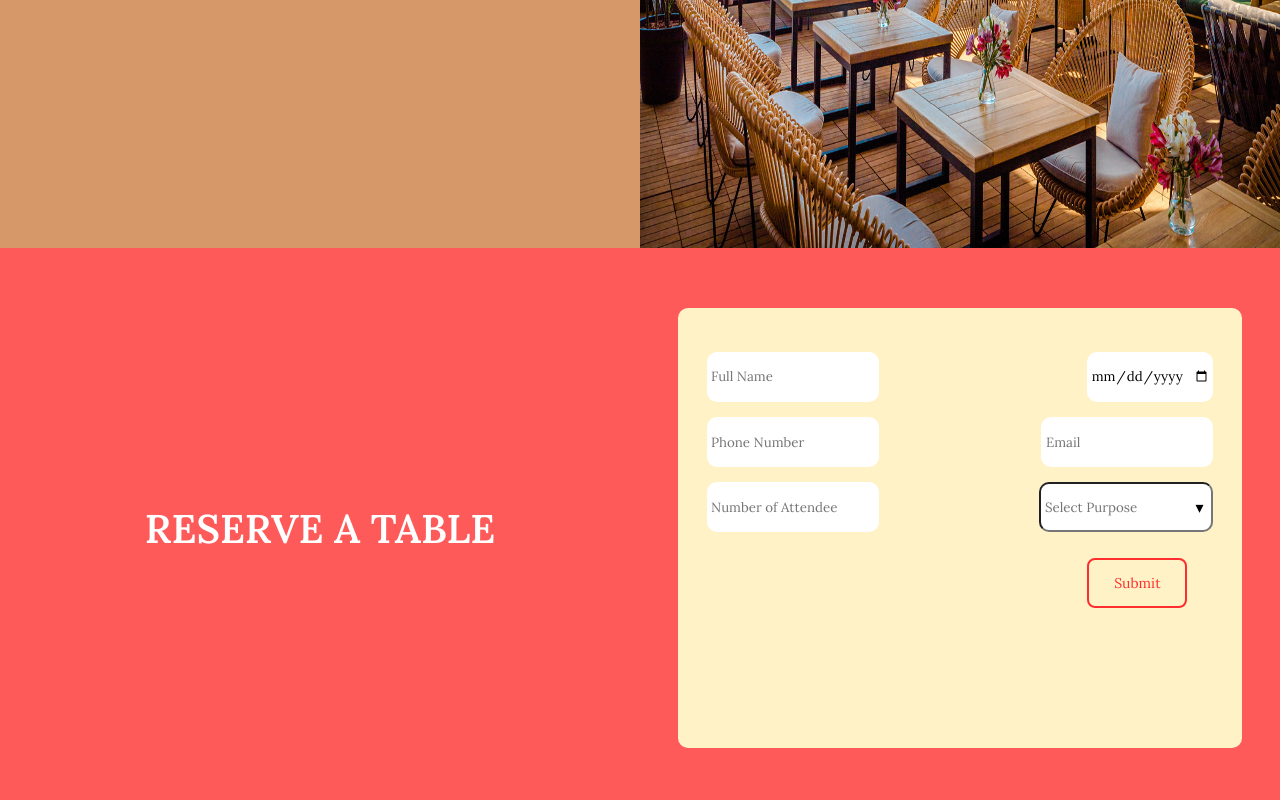
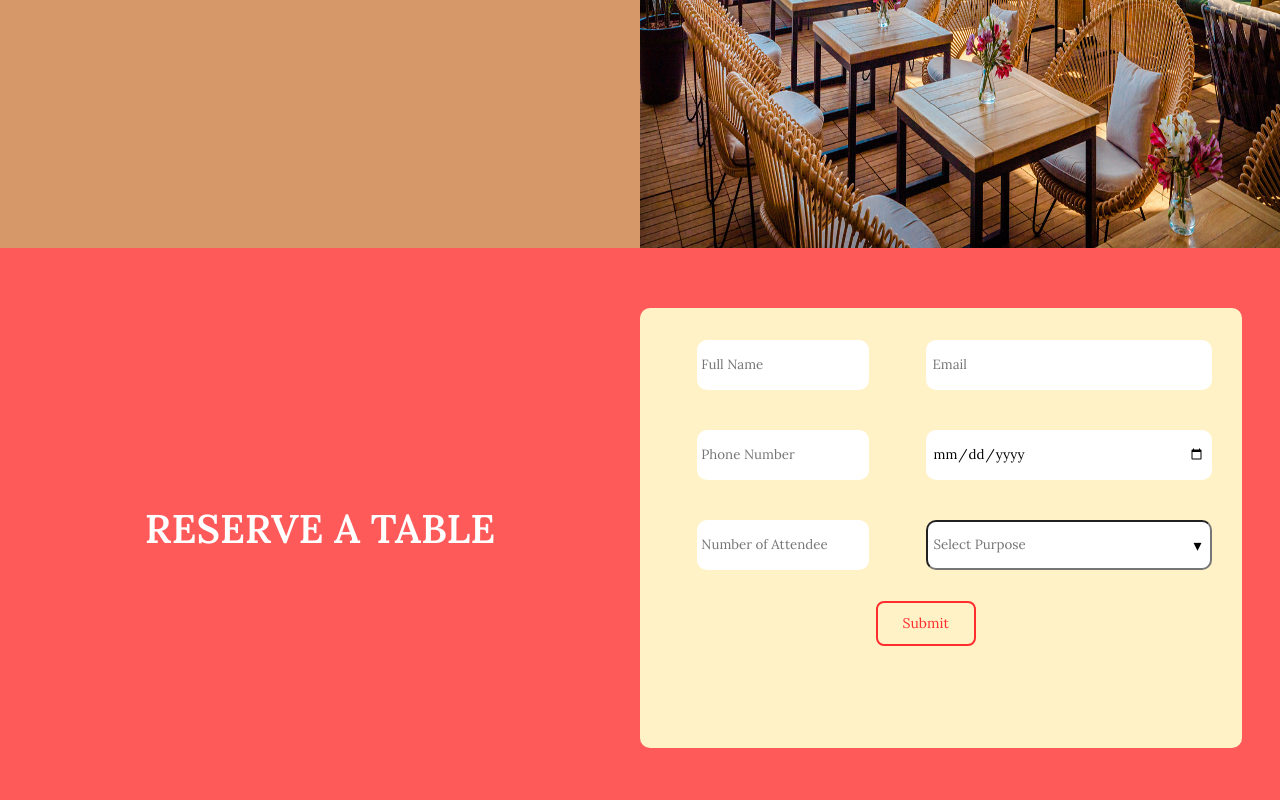
Before and after one commit to Motungeorge6/The-Lounge, a React (Create React App) app: page / in a window 1280 px wide. Shown: the part 1680-2480 px from the top of the page. Built offline with nearby package versions, Linux system fonts and the light colour scheme.

Commit message:
updated the book a table

```diff
--- a/src/components/Reserve/Reserve.jsx
+++ b/src/components/Reserve/Reserve.jsx
@@ -42,34 +42,71 @@ const FormContainer = styled.div`
   justify-content: center;
   align-items: center;
   width: 50%;
-  padding: 0 3%;
-  height: 100vh;
+  padding: 0 3% 0 0;
+  height: 100;
 `;
 
 const FormInner = styled.div`
-  display: flex;
   align-items: center;
   background-color: #fff2c7;
   width: 100%;
-  padding: 5%;
+  padding:5% 5% 0 0;
   border-radius: 10px;
-  flex-direction: column;
+  flex-direction: row;
   height: 55vh;
 `;
 
-const FormRow = styled.div`
+const LeftForm = styled.div`
   display: flex;
+  flex-direction: column;
   width: 100%;
   gap: 10px;
-  margin-top: 3%;
+  margin-top: 1px;
+  margin
   justify-content: space-between;
   align-items: center;
 `;
+const RightForm = styled.div`
+  display: flex;
+  flex-direction: column;
+  width: 100%;
+  gap: 10px;
+  margin-top: 1px;
+  justify-content: space-between;
+  align-items: left:
+`;
 
 const FormRowItems = styled.div`
-
+margin-bottom: 20px;
+`
+const Tform = styled.div`
+display:flex;
 `
 
+const ErrorMessage = styled.div`
+color:red;
+height :10px;
+font-size:15px;
+`
+const SubmitCont = styled.div`
+display:flex;
+justify-content: center;
+align-items:center;
+width:100%
+`
+const SubmitButton = styled.button`
+  font-size: 14px;
+  line-height: 18px;
+  font-style: normal;
+  font-weight: 500px;
+  border: 2px solid #ff2e2e;
+  border-radius: 8px;
+  width: 100px;
+  height: 45px;
+  color: #ff2e2e;
+  margin-top:1px;
+  background-color: #fff2c7;
+`;
 const Input = styled.input`
   border: 1px solid transparent;
   width: 100%;
@@ -117,20 +154,7 @@ const DropdownIcon = styled.div`
   cursor: pointer;
 `;
 
-const SubmitButton = styled.button`
-  font-size: 14px;
-  line-height: 18px;
-  font-style: normal;
-  font-weight: 500px;
-  border: 2px solid #ff2e2e;
-  border-radius: 8px;
-  width: 100px;
-  height: 50px;
-  color: #ff2e2e;
-  margin-top: 5%;
-  margin-left: 70%;
-  background-color: #fff2c7;
-`;
+
 
 const Reserve = () => {
   const [isDropdownOpen, setIsDropdownOpen] = useState(false);
@@ -175,19 +199,19 @@ const handleChange = (event) => {
   const validate=(values)=>{
     const errors = {}
     const regex = /^[^\s@]+@[^\s@]+\.[^\s@]{2,}$/i;
+    const today = new Date().getFullYear();
+      const age = today - Number(values.date.substring(0, 4));
     if(!values.fullName){
       errors.fullName = "Full name is required"
     }
     if(!values.phoneNumber){
-      errors.phoneNumber = "Phone number is required"
+      errors.phoneNumber = "This Field is required"
     }
     if(!values.purpose){
       errors.purpose = "This Field is required"
     }
     errors.email = !values.email ? "This Field is required" : (!regex.test(values.email) ? "This is not a valid email format" : null);
-    errors.attendee = !values.attendee ? "This Field is required" : (age < 75 ? "Attendees should be 75 or more" : null);
-      const today = new Date().getFullYear();
-      const age = today - Number(values.date.substring(0, 4));
+    errors.attendee = !values.attendee ? "This Field is required" : (values.attendee < 75 ? "Should be 75 or more" : null);
    errors.date = !values.date ? "This Field is required" : (age < 18 ? "You cannot be less than 18 years" : null);
     return errors;
   }
@@ -200,7 +224,8 @@ const handleChange = (event) => {
       </InnerContainer>
       <FormContainer>
         <FormInner>
-          <FormRow>
+          <Tform>
+        <LeftForm>
           <FormRowItems>
             <Input
               type="text"
@@ -211,21 +236,9 @@ const handleChange = (event) => {
               name="FullName"
               required
             />
-          <p>{formErrors.fullName}</p>
+                        <ErrorMessage>{formErrors.fullName}</ErrorMessage>
           </FormRowItems>
-          <FormRowItems>
-            <Input
-              type="date"
-              placeholder="Date Of Birth"
-              id="date"
-              name="date"
-              value={formValues.date}
-              onChange={handleChange}
-            />
-                <p>{formErrors.date}</p>
-          </FormRowItems>
-          </FormRow>
-          <FormRow>
+
           <FormRowItems>
             <Input
               type="text"
@@ -235,8 +248,21 @@ const handleChange = (event) => {
               id="phone Number"
               name="Phone Number"
             />
-                <p>{formErrors.phoneNumber}</p>
+                           <ErrorMessage>{formErrors.phoneNumber}</ErrorMessage>
             </FormRowItems>
+            <FormRowItems>
+            <Input
+              type="number"
+              value={formValues.attendee}
+              onChange={handleChange}
+              placeholder="Number of Attendee"
+              id="attendee"
+              name="attendee"
+            />
+                            <ErrorMessage>{formErrors.attendee}</ErrorMessage>
+             </FormRowItems>
+            </LeftForm>
+            <RightForm>
             <FormRowItems>
               <Input
               type="email"
@@ -246,21 +272,19 @@ const handleChange = (event) => {
               value={formValues.email}
               onChange={handleChange}
             />
-             <p>{formErrors.email}</p>
-            </FormRowItems>
-          </FormRow>
-          <FormRow>
-          <FormRowItems>
+                   <ErrorMessage>{formErrors.email}</ErrorMessage>
+            </FormRowItems><FormRowItems>
             <Input
-              type="number"
-              value={formValues.attendee}
+              type="date"
+              placeholder="Date Of Birth"
+              id="date"
+              name="date"
+              value={formValues.date}
               onChange={handleChange}
-              placeholder="Number of Attendee"
-              id="attendee"
-              name="attendee"
             />
-             <p>{formErrors.attendee}</p>
-             </FormRowItems>
+                <ErrorMessage>{formErrors.date}</ErrorMessage>
+          </FormRowItems>
+
              <FormRowItems>
             <DropdownContainer>
               <DropdownInput
@@ -319,10 +343,13 @@ const handleChange = (event) => {
                 </DropdownMenu>
               )}
             </DropdownContainer>
-            <p>{formErrors.purpose}</p>
+            <ErrorMessage>{formErrors.purpose}</ErrorMessage>
             </FormRowItems>
-          </FormRow>
-          <SubmitButton onClick={handleSubmit}>Submit</SubmitButton>
+            </RightForm>
+            </Tform>
+            <SubmitCont>
+            <SubmitButton onClick={handleSubmit}>Submit</SubmitButton>
+            </SubmitCont>
         </FormInner>
       </FormContainer>
     </CollaborateContainer>
```
